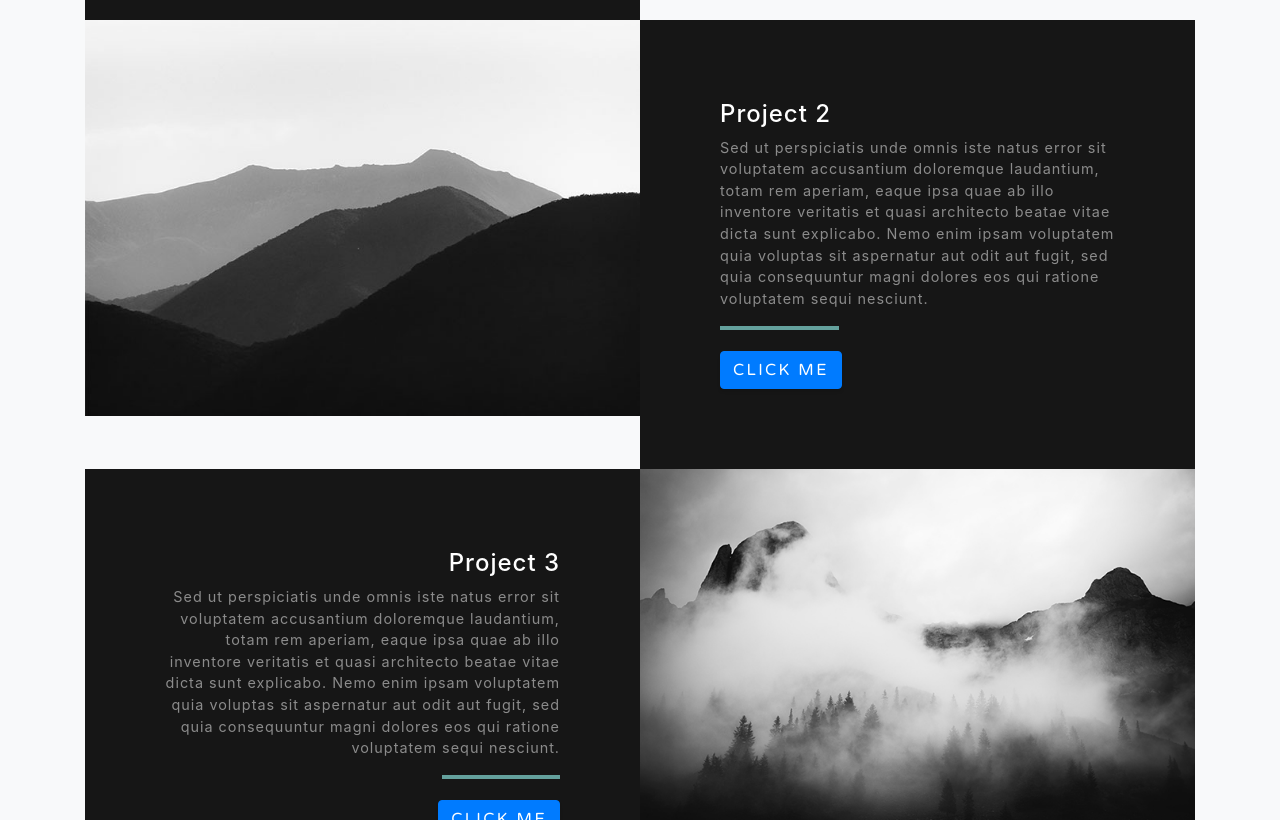
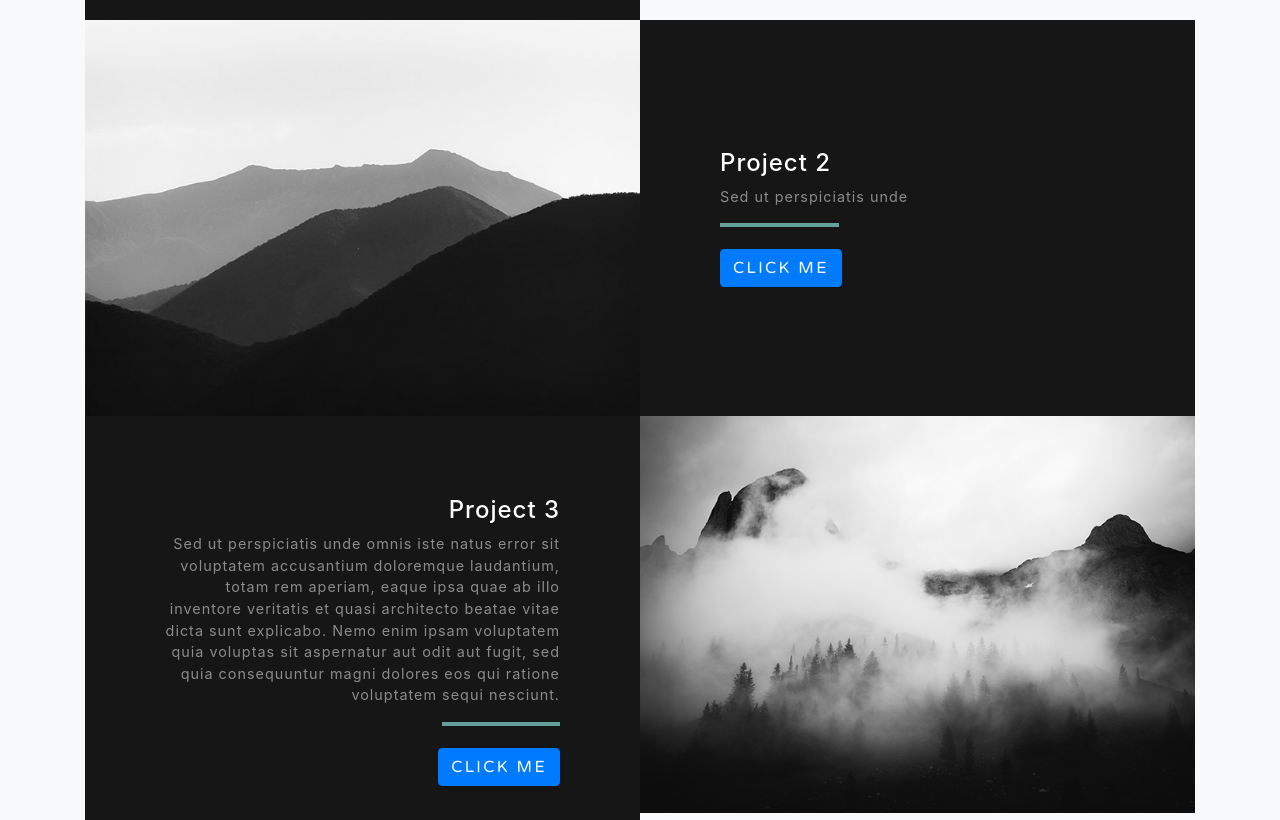
Before and after one commit to andreeabalica/Andreea_LandingPage, a website with bundled scripts: page index.html in a window 1280 px wide. Shown: the part 2660-3480 px from the top of the page. Built offline with nearby package versions, Linux system fonts and the light colour scheme.

Commit message:
Update index.html

```diff
--- a/index.html
+++ b/index.html
@@ -186,13 +186,7 @@
                 >
                   <h4 class="text-white">Project 2</h4>
                   <p class="mb-0 text-white-50">
-                    Sed ut perspiciatis unde omnis iste natus error sit
-                    voluptatem accusantium doloremque laudantium, totam rem
-                    aperiam, eaque ipsa quae ab illo inventore veritatis et
-                    quasi architecto beatae vitae dicta sunt explicabo. Nemo
-                    enim ipsam voluptatem quia voluptas sit aspernatur aut odit
-                    aut fugit, sed quia consequuntur magni dolores eos qui
-                    ratione voluptatem sequi nesciunt.
+                    Sed ut perspiciatis unde
                   </p>
                   <hr class="d-none d-lg-block mb-0 ml-0" />
                   <br />
```
